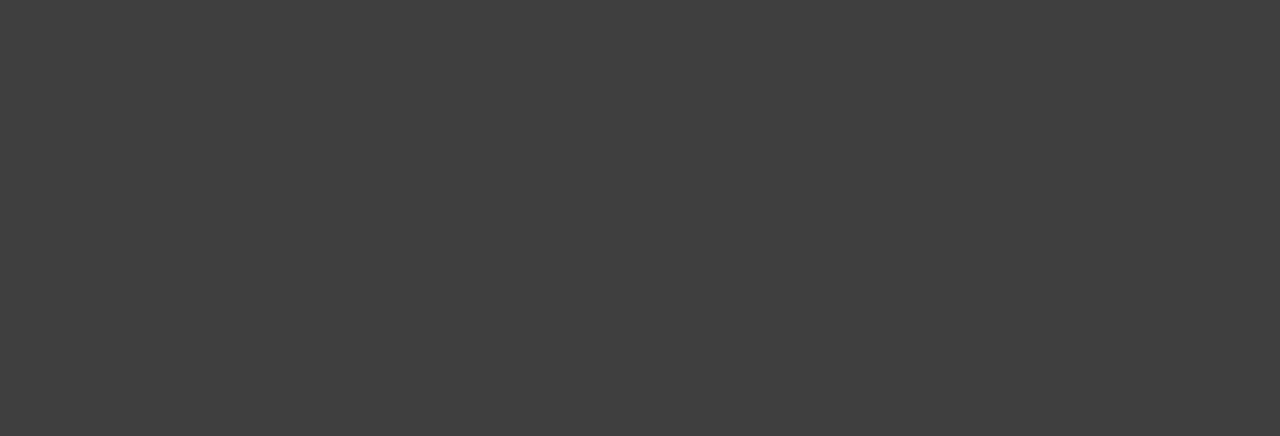
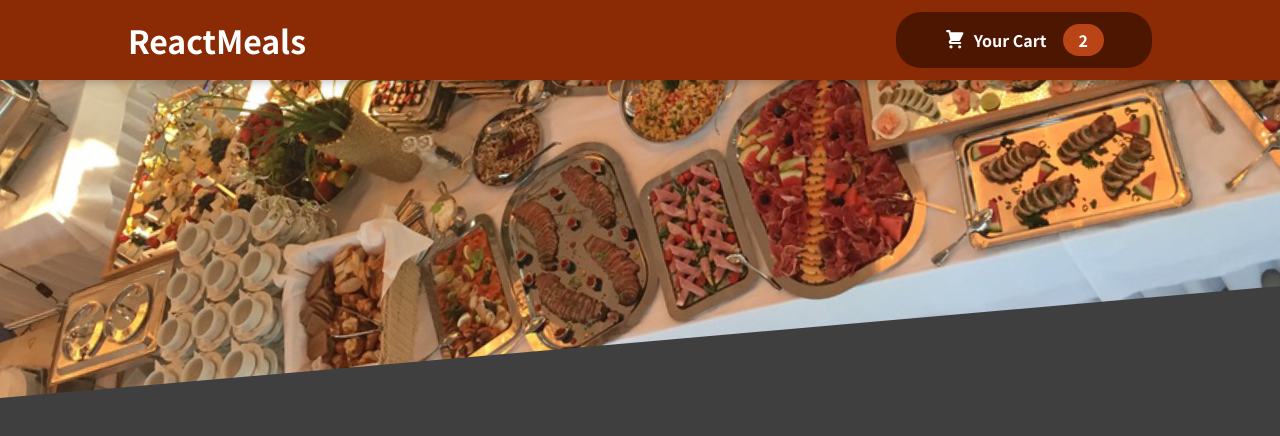
Before and after one commit to SpectreAscended/react-food-order-app-3, a React (Vite) app: page / in a window 1280 px wide. Shown: the top 436 px of the page. Built offline with nearby package versions, Linux system fonts and the light colour scheme.

Commit message:
constructed header and header button

```diff
--- a/src/App.jsx
+++ b/src/App.jsx
@@ -1,7 +1,12 @@
 import React from 'react';
+import Header from './components/Layout/Header';
 
 const App = () => {
-  return <></>;
+  return (
+    <>
+      <Header />
+    </>
+  );
 };
 
 export default App;
--- /dev/null
+++ b/src/assets/CartIcon.jsx
@@ -0,0 +1,13 @@
+const CartIcon = () => {
+  return (
+    <svg
+      xmlns="http://www.w3.org/2000/svg"
+      viewBox="0 0 20 20"
+      fill="currentColor"
+    >
+      <path d="M3 1a1 1 0 000 2h1.22l.305 1.222a.997.997 0 00.01.042l1.358 5.43-.893.892C3.74 11.846 4.632 14 6.414 14H15a1 1 0 000-2H6.414l1-1H14a1 1 0 00.894-.553l3-6A1 1 0 0017 3H6.28l-.31-1.243A1 1 0 005 1H3zM16 16.5a1.5 1.5 0 11-3 0 1.5 1.5 0 013 0zM6.5 18a1.5 1.5 0 100-3 1.5 1.5 0 000 3z" />
+    </svg>
+  );
+};
+
+export default CartIcon;
--- a/src/components/Layout/Header.jsx
+++ b/src/components/Layout/Header.jsx
@@ -1,8 +1,20 @@
 import React from 'react';
 import classes from './Header.module.css';
+import HeaderCartButton from './HeaderCartButton';
+import headerImg from '../../assets/meals.jpg';
 
 const Header = () => {
-  return <header></div>;
+  return (
+    <>
+      <header className={classes.header}>
+        <h1>ReactMeals</h1>
+        <HeaderCartButton />
+      </header>
+      <div className={classes['main-image']}>
+        <img src={headerImg} alt="A table with a variety of delicious foods" />
+      </div>
+    </>
+  );
 };
 
 export default Header;
--- a/src/components/Layout/Header.module.css
+++ b/src/components/Layout/Header.module.css
@@ -0,0 +1,29 @@
+.header {
+  position: fixed;
+  top: 0;
+  left: 0;
+  width: 100%;
+  height: 5rem;
+  background-color: #8a2b06;
+  color: white;
+  display: flex;
+  justify-content: space-between;
+  align-items: center;
+  padding: 0 10%;
+  box-shadow: 0 2px 8px rgba(0, 0, 0, 0.25);
+  z-index: 10;
+}
+
+.main-image {
+  width: 100%;
+  height: 25rem;
+  z-index: 0;
+  overflow: hidden;
+}
+
+.main-image img {
+  width: 110%;
+  height: 100%;
+  object-fit: cover;
+  transform: rotateZ(-5deg) translateY(-4rem) translateX(-1rem);
+}
--- /dev/null
+++ b/src/components/Layout/HeaderCartButton.jsx
@@ -0,0 +1,17 @@
+import React from 'react';
+import classes from './HeaderCartButton.module.css';
+import CartIcon from '../../assets/cartIcon';
+
+const HeaderCartButton = () => {
+  return (
+    <button className={classes.button}>
+      <div className={classes.icon}>
+        <CartIcon />
+      </div>
+      <span>Your Cart</span>
+      <span className={classes.badge}>2</span>
+    </button>
+  );
+};
+
+export default HeaderCartButton;
--- /dev/null
+++ b/src/components/Layout/HeaderCartButton.module.css
@@ -0,0 +1,59 @@
+.button {
+  cursor: pointer;
+  font: inherit;
+  border: none;
+  background-color: #4d1601;
+  color: white;
+  padding: 0.75rem 3rem;
+  display: flex;
+  justify-content: space-around;
+  align-items: center;
+  border-radius: 25px;
+  font-weight: bold;
+}
+
+.button:hover,
+.button:active {
+  background-color: #2c0d00;
+}
+
+.icon {
+  width: 1.35rem;
+  height: 1.35rem;
+  margin-right: 0.5rem;
+}
+
+.badge {
+  background-color: #b94517;
+  padding: 0.25rem 1rem;
+  border-radius: 25px;
+  margin-left: 1rem;
+  font-weight: bold;
+}
+
+.button:hover .badge,
+.button:active .badge {
+  background-color: #92320c;
+}
+
+.bump {
+  animation: bump 300ms ease-out;
+}
+
+@keyframes bump {
+  0% {
+    transform: scale(1);
+  }
+  10% {
+    transform: scale(0.9);
+  }
+  30% {
+    transform: scale(1.1);
+  }
+  50% {
+    transform: scale(1.15);
+  }
+  100% {
+    transform: scale(1);
+  }
+}
```
